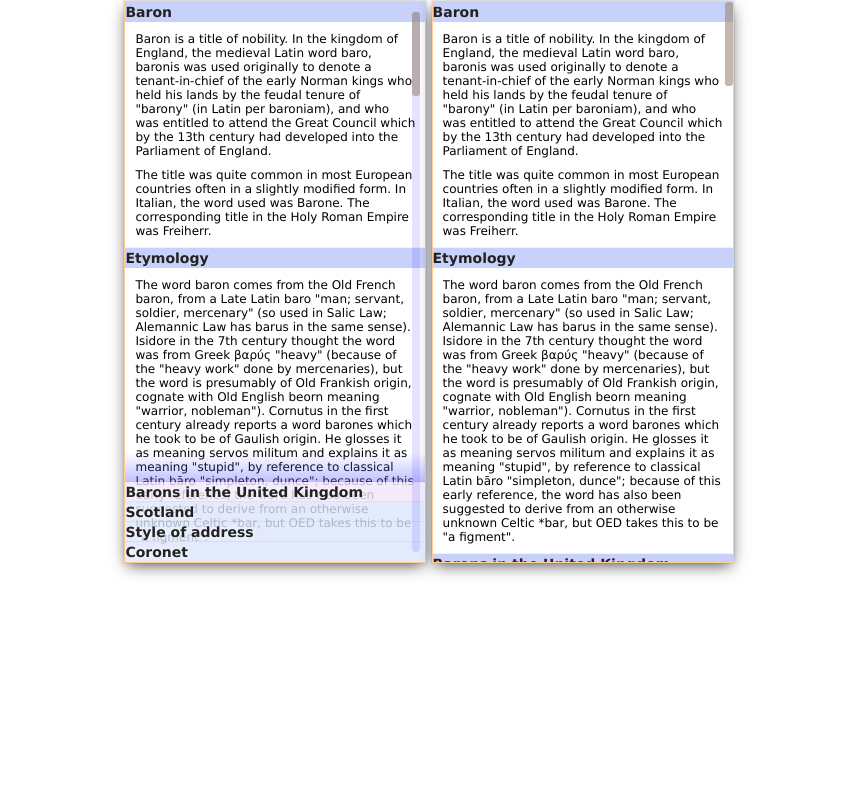
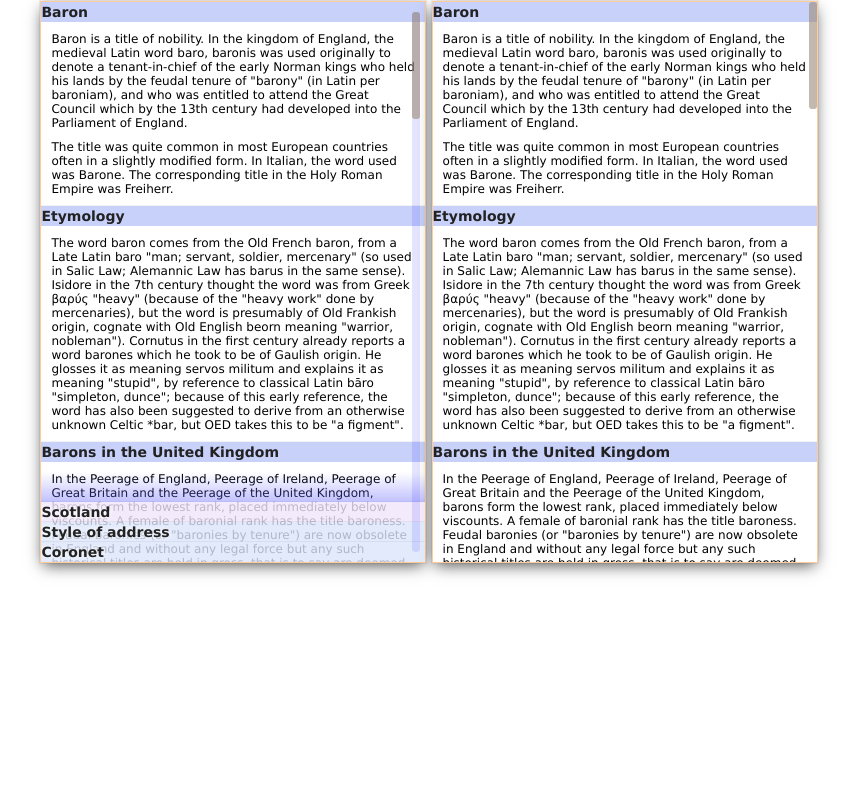
Before and after one commit to Diokuz/baron, a website: page demo/index.html in a window 1280 px wide. Shown: the whole page, without its empty margins (211-1068 px from the left). Drawn offline with Linux system fonts and the light colour scheme.

Commit message:
Scroller width recalculation (data update and window resize)

```diff
--- a/baron.js
+++ b/baron.js
@@ -116,6 +116,9 @@
 
             // Viewport (re)calculation
             var viewport = this.viewport = function(h) {
+                // Setting scrollbar width BEFORE all other work
+                dom(scroller).css('width', scroller.parentNode.clientWidth + scroller.offsetWidth - scroller.clientWidth + 'px');
+
                 headers = selector(gData.header, container);
                 viewPortHeight = scroller.clientHeight;
 
@@ -237,9 +240,7 @@
             // Prevent double-init
             root.setAttribute('data-baron', 'inited');
 
-            // Initialization. Setting scrollbar width BEFORE all other work
             barOn(scroller.clientHeight < container.offsetHeight);
-            dom(scroller).css('width', scroller.parentNode.clientWidth + scroller.offsetWidth - scroller.clientWidth + 'px');
 
             // Viewport height calculation
             viewport(1);
--- a/demo/style.css
+++ b/demo/style.css
@@ -9,7 +9,7 @@ body {
     display: inline-block;
     position: relative;
     overflow: hidden;
-    width: 300px;
+    width: 30%;
     height: 70%;
 
     background: #fff;
```
Also changed, not shown: baron.min.js.
